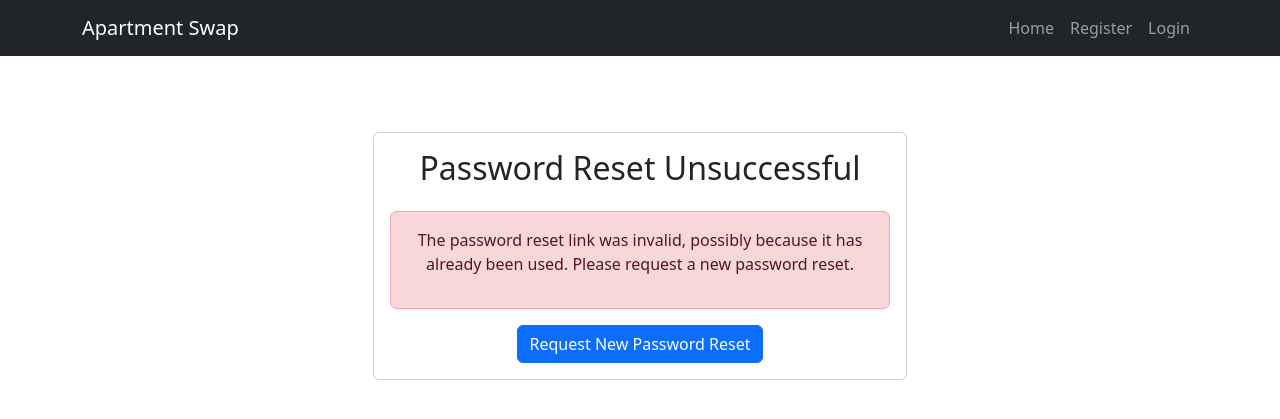
After one commit to tommyelvebu/EuroDwell, a Django app: page /reset/1/1/ in a window 1280 px wide. The commit adds this page. Shown: the top 419 px of the page. Run offline with Django 5.2, Linux system fonts and the light colour scheme.

Commit message:
Added functionality to Login and register
Added functionality to login page and create user. Main addition is i added a "forgot your password" function.

```diff
--- a/djangoproject/app/forms.py
+++ b/djangoproject/app/forms.py
@@ -15,7 +15,10 @@ class UserRegistrationForm(UserCreationForm):
     def clean_email(self):
         email = self.cleaned_data.get('email')
         if User.objects.filter(email=email).exists():
-            raise forms.ValidationError('Email address is already registered.')
+            raise forms.ValidationError(
+                'An account with this email already exists. '
+                'If you forgot your password, you can reset it on the login page.'
+            )
         return email
 
     def clean_first_name(self):
--- /dev/null
+++ b/djangoproject/app/templates/registration/password_reset_confirm.html
@@ -0,0 +1,46 @@
+{% extends 'base.html' %}
+
+{% block content %}
+<div class="container">
+    <div class="row justify-content-center">
+        <div class="col-md-6">
+            <div class="card mt-5">
+                <div class="card-body">
+                    {% if validlink %}
+                        <h2 class="card-title text-center mb-4">Enter New Password</h2>
+                        <p class="text-center">Please enter your new password twice so we can verify you typed it in correctly.</p>
+
+                        <form method="post">
+                            {% csrf_token %}
+                            <div class="mb-3">
+                                <label for="{{ form.new_password1.id_for_label }}" class="form-label">New Password</label>
+                                {{ form.new_password1 }}
+                            </div>
+                            <div class="mb-3">
+                                <label for="{{ form.new_password2.id_for_label }}" class="form-label">Confirm New Password</label>
+                                {{ form.new_password2 }}
+                            </div>
+                            {% if form.errors %}
+                                <div class="alert alert-danger">
+                                    {{ form.errors }}
+                                </div>
+                            {% endif %}
+                            <div class="d-grid gap-2">
+                                <button type="submit" class="btn btn-primary">Change Password</button>
+                            </div>
+                        </form>
+                    {% else %}
+                        <h2 class="card-title text-center mb-4">Password Reset Unsuccessful</h2>
+                        <div class="alert alert-danger text-center">
+                            <p>The password reset link was invalid, possibly because it has already been used. Please request a new password reset.</p>
+                        </div>
+                        <div class="text-center">
+                            <a href="{% url 'password_reset' %}" class="btn btn-primary">Request New Password Reset</a>
+                        </div>
+                    {% endif %}
+                </div>
+            </div>
+        </div>
+    </div>
+</div>
+{% endblock %}
--- /dev/null
+++ b/djangoproject/app/templates/registration/password_reset_subject.txt
@@ -0,0 +1 @@
+SwapFlats Password Reset
--- a/djangoproject/app/urls.py
+++ b/djangoproject/app/urls.py
@@ -1,5 +1,6 @@
 from django.urls import path
 from . import views
+from django.contrib.auth import views as auth_views
 
 urlpatterns = [
     path("", views.home, name="home"),
@@ -7,6 +8,27 @@ urlpatterns = [
     path('login/', views.user_login, name = 'login'),
     path('logout/', views.user_logout, name = 'logout'),
     path('profile/', views.update_profile, name = 'profile'),
+
+    # Password reset URLs (Django built-in)
+    path('password_reset/', auth_views.PasswordResetView.as_view(
+        template_name='registration/password_reset_form.html',
+        email_template_name='registration/password_reset_email.html',
+        subject_template_name='registration/password_reset_subject.txt',
+        success_url='/password_reset/done/'
+    ), name='password_reset'),
+
+    path('password_reset/done/', auth_views.PasswordResetDoneView.as_view(
+        template_name='registration/password_reset_done.html'
+    ), name='password_reset_done'),
+
+    path('reset/<uidb64>/<token>/', auth_views.PasswordResetConfirmView.as_view(
+        template_name='registration/password_reset_confirm.html',
+        success_url='/reset/done/'
+    ), name='password_reset_confirm'),
+
+    path('reset/done/', auth_views.PasswordResetCompleteView.as_view(
+        template_name='registration/password_reset_complete.html'
+    ), name='password_reset_complete'),
 
     # Apartment-related views
     path('apartment/<int:apartment_id>/', views.apartment_details, name='apartment_details'),
--- a/djangoproject/app/views.py
+++ b/djangoproject/app/views.py
@@ -36,6 +36,11 @@ def user_login(request):
             password = form.cleaned_data.get('password')
             user = authenticate(username=username, password=password)
             if user is not None:
+                remember_me = request.POST.get('remember_me')
+                if remember_me:
+                    request.session.set_expiry(1209600) ##1209600 seconds = 2 weeks
+                else:
+                    request.session.set_expiry(0)
                 login(request, user)
                 return redirect('home')
     else:
--- a/djangoproject/mysite/settings.py
+++ b/djangoproject/mysite/settings.py
@@ -127,3 +127,9 @@ STATICFILES_DIRS = [
 # https://docs.djangoproject.com/en/5.1/ref/settings/#default-auto-field
 
 DEFAULT_AUTO_FIELD = 'django.db.models.BigAutoField'
+
+
+
+# Email
+
+EMAIL_BACKEND = 'django.core.mail.backends.console.EmailBackend'
```
Also changed, not shown: djangoproject/app/templates/login.html (+7 -0 lines), djangoproject/app/templates/registration/password_reset_complete.html (added, +19 -0 lines), djangoproject/app/templates/registration/password_reset_done.html (added, +20 -0 lines), djangoproject/app/templates/registration/password_reset_email.html (added, +16 -0 lines), djangoproject/app/templates/registration/password_reset_form.html (added, +16 -0 lines), djangoproject/db.sqlite3.
